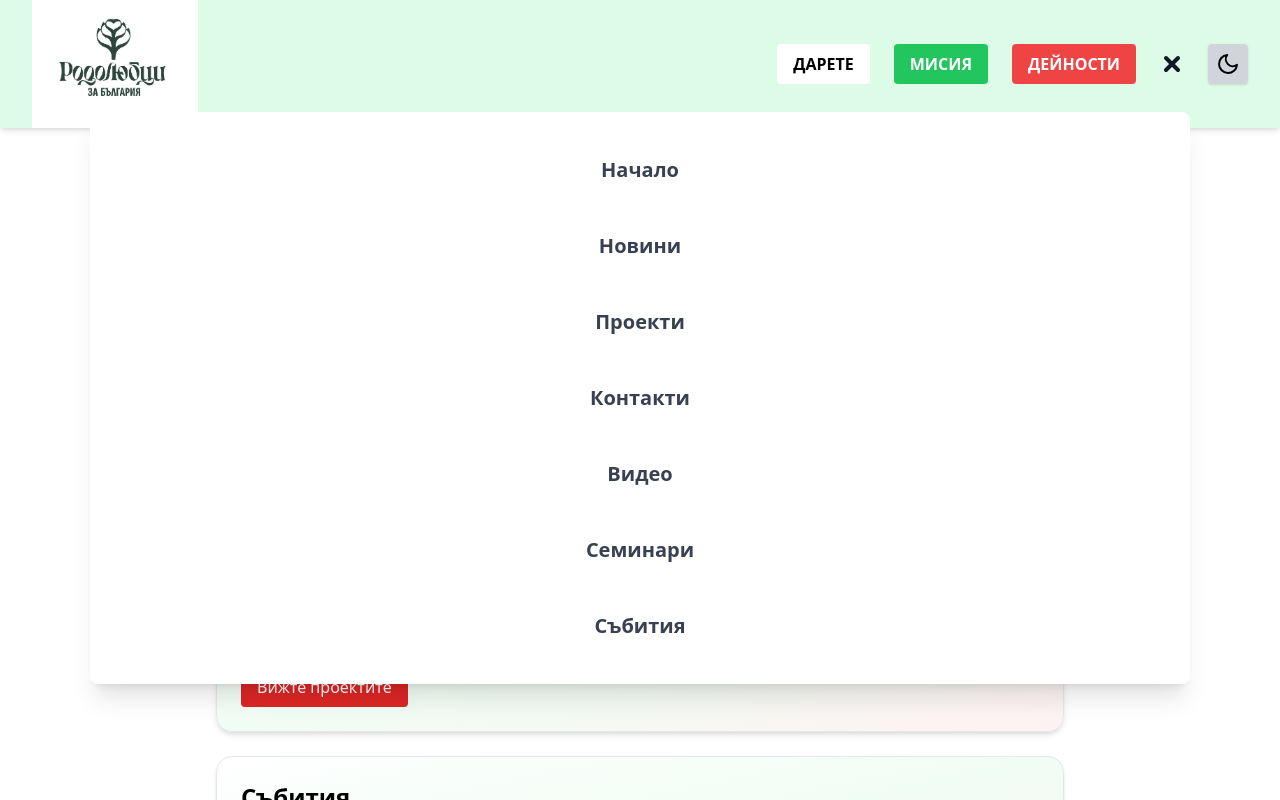
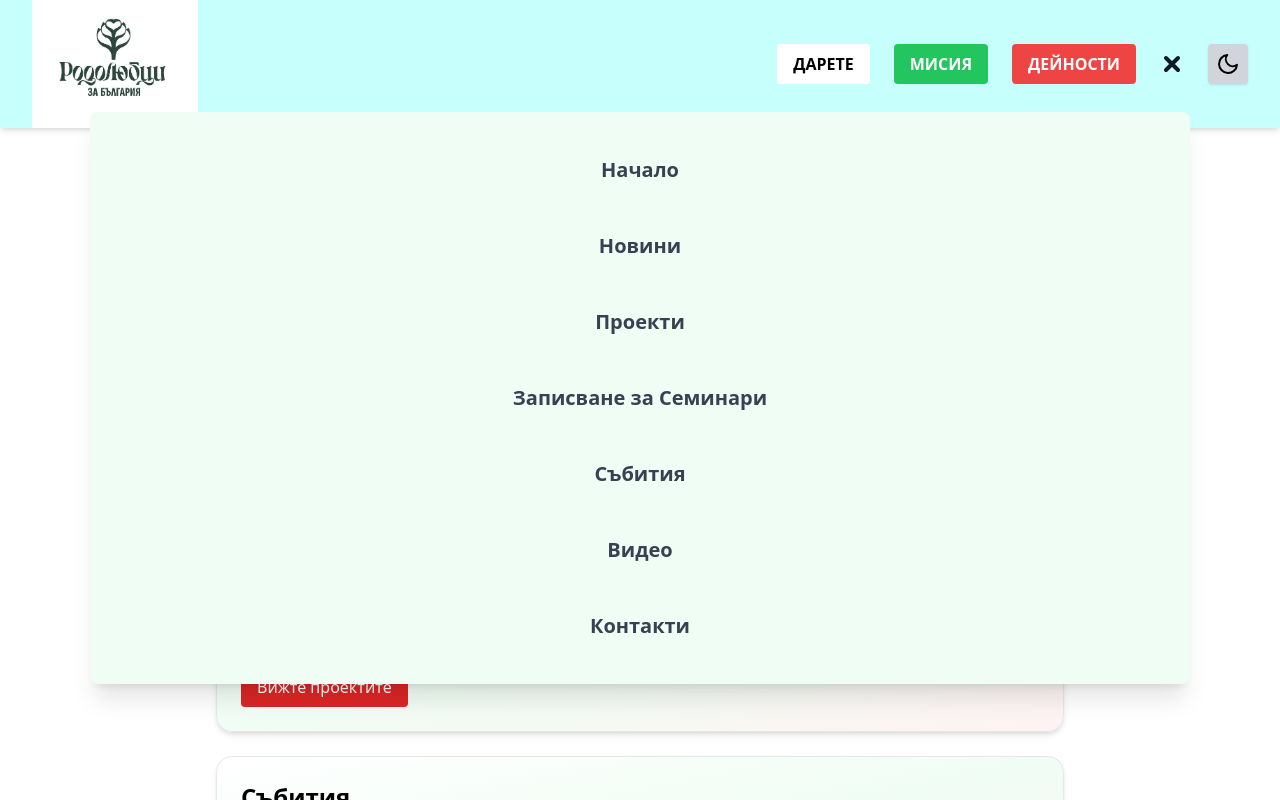
Before and after one commit to B-D-2409/NPO, a React (Vite) app in the folder NPO-PROJECT/: page / in a window 1280 px wide. Both pictures are taken after a click on the button 1172 px from the left and 64 px from the top of the page. Shown: the top 800 px of the page. Built offline with nearby package versions, Linux system fonts and the light colour scheme.

Commit message:
add button for join event to navigate them to the eventform and a little bit css for them

```diff
--- a/NPO-PROJECT/src/Components/Footer/Footer.jsx
+++ b/NPO-PROJECT/src/Components/Footer/Footer.jsx
@@ -2,7 +2,7 @@ import { Link } from 'react-router-dom';
 
 function Footer() {
     return (
-        <footer className="bg-green-600  text-black py-10 text-center">
+        <footer className="bg-[rgb(121,182,179)]  text-black py-10 text-center">
             <p className="text-sm mb-3">
                 &copy; {new Date().getFullYear()} NPO Project. All rights reserved.
             </p>
--- a/NPO-PROJECT/src/Components/NavigationBar/NavigationBar.jsx
+++ b/NPO-PROJECT/src/Components/NavigationBar/NavigationBar.jsx
@@ -15,13 +15,13 @@ function NavigationBar({ darkMode, setDarkMode }) {
         { to: "/", label: "Начало" },
         { to: "/news", label: "Новини" },
         { to: "/projects", label: "Проекти" },
+        { to: "/eventsregistration", label: "Записване за Семинари" },
+        { to: "/events", label: "Събития" },
+        { to: "/podcast", label: "Видео" },
         { to: "/contacts", label: "Контакти" },
-        { to: "/podcast", label: "Видео" },
-        { to: "/eventsregistration", label: "Семинари" },
-        { to: "/events", label: "Събития" },
     ];
     return (
-        <nav className="bg-green-100 shadow-md fixed w-full top-0 z-50 h-32">
+        <nav className="bg-[rgb(199,255,252)] shadow-md fixed w-full top-0 z-50 h-32">
             <div className="max-w-7xl mx-auto px-6 sm:px-6 lg:px-8 h-full flex items-center justify-between">
                 {/* Logo */}
                 <div className="flex-shrink-0 h-full flex items-center">
@@ -78,7 +78,7 @@ function NavigationBar({ darkMode, setDarkMode }) {
                                 onClick={() => setIsMoreOpen(false)}
                             >
                                 <div
-                                    className="bg-white rounded-lg shadow-xl w-[95%] max-w-[1100px] p-8 space-y-6"
+                                    className="bg-green-50 rounded-lg shadow-xl w-[95%] max-w-[1100px] p-8 space-y-6"
                                     onClick={(e) => e.stopPropagation()}
                                 >
                                     {moreLinks.map(({ to, label }) => (
--- a/NPO-PROJECT/src/Pages/Events/Events.jsx
+++ b/NPO-PROJECT/src/Pages/Events/Events.jsx
@@ -9,7 +9,7 @@ import {
 } from 'firebase/database';
 import { database } from '../../server/AuthenticationConfig';
 import { InfiniteScrollWrapper } from '../../Components/Common/InfiniteScroll';
-
+import { useNavigate } from 'react-router-dom';
 const PAGE_SIZE = 4;
 
 function Events() {
@@ -18,6 +18,15 @@ function Events() {
     const [hasMore, setHasMore] = useState(true);
     const [loading, setLoading] = useState(false);
     const [initialLoadComplete, setInitialLoadComplete] = useState(false);
+    const [joinEvent, setJoinEvent] = useState(null);
+    const navigate = useNavigate();
+
+
+
+    const handleJoinEvent = (eventId) => {
+        setJoinEvent(eventId);
+        navigate(`/eventsregistration?eventId=${eventId}`);
+    }
 
     useEffect(() => {
         loadMoreEvents();
@@ -121,6 +130,13 @@ function Events() {
                             <p className="text-sm font-semibold text-gray-700 dark:text-gray-300">
                                 <span>Край: </span>{new Date(event.endDateTime).toLocaleString()}
                             </p>
+
+                            <button
+                                onClick={() => handleJoinEvent(event.id)}
+                                className="mt-4 bg-green-500 hover:bg-[rgb(85,166,241)] text-white font-bold py-2 px-4 rounded"
+                            >
+                                Присъедини се
+                            </button>
                         </li>
                     )}
                 />
```
